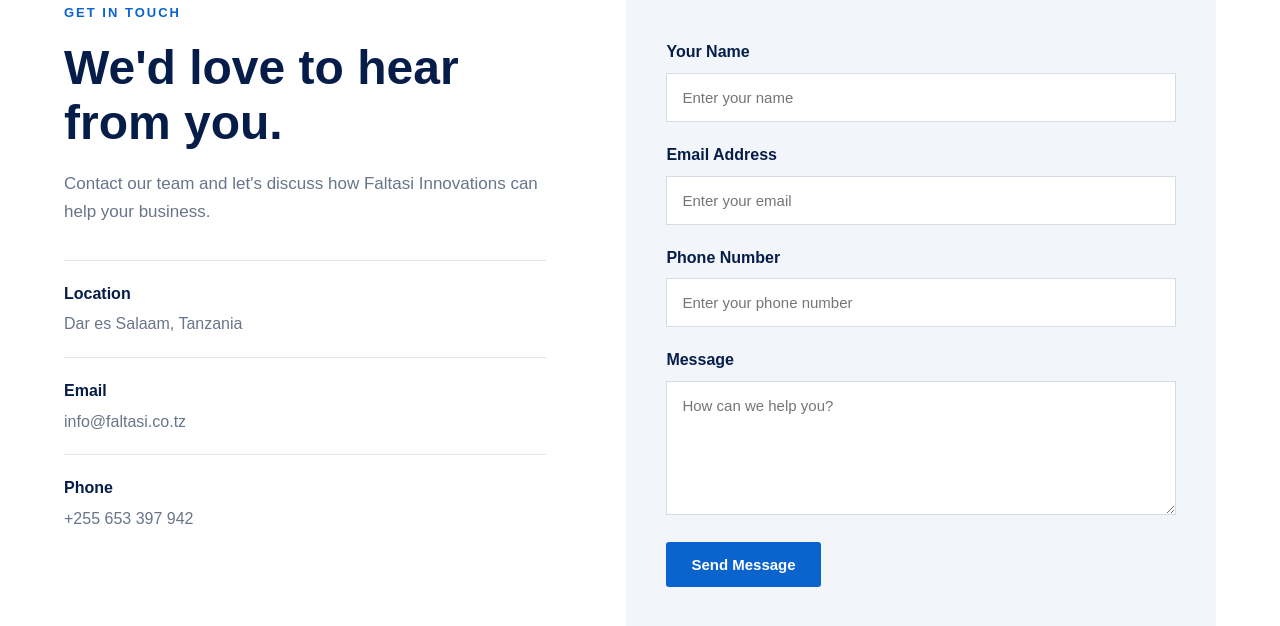
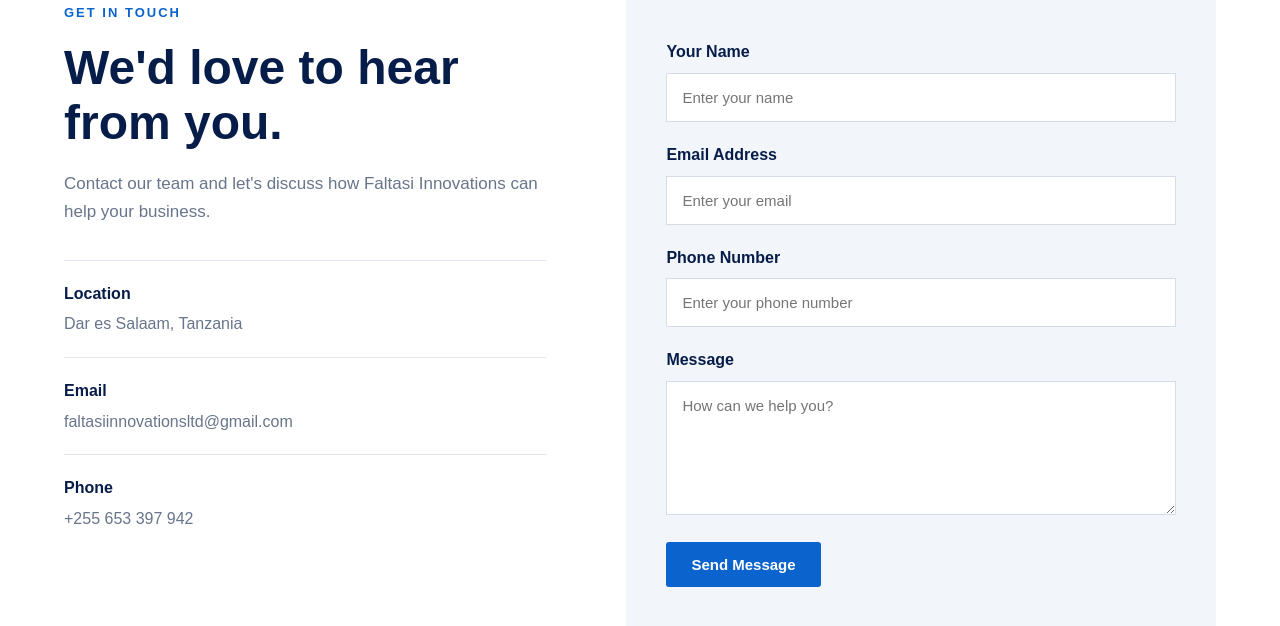
Before and after one commit to obmsuya/faltasi-website, a Django app: page /contact/ in a window 1280 px wide. Shown: the part 575-1201 px from the top of the page. Run offline with Django 5.2, Linux system fonts and the light colour scheme.

Commit message:
put email adress

```diff
--- a/main/templates/main/contact.html
+++ b/main/templates/main/contact.html
@@ -74,7 +74,7 @@ Contact Us | Faltasi Innovations Limited
                 </strong>
 
                 <p>
-                    info@faltasi.co.tz
+                    faltasiinnovationsltd@gmail.com
                 </p>
 
             </div>
```
